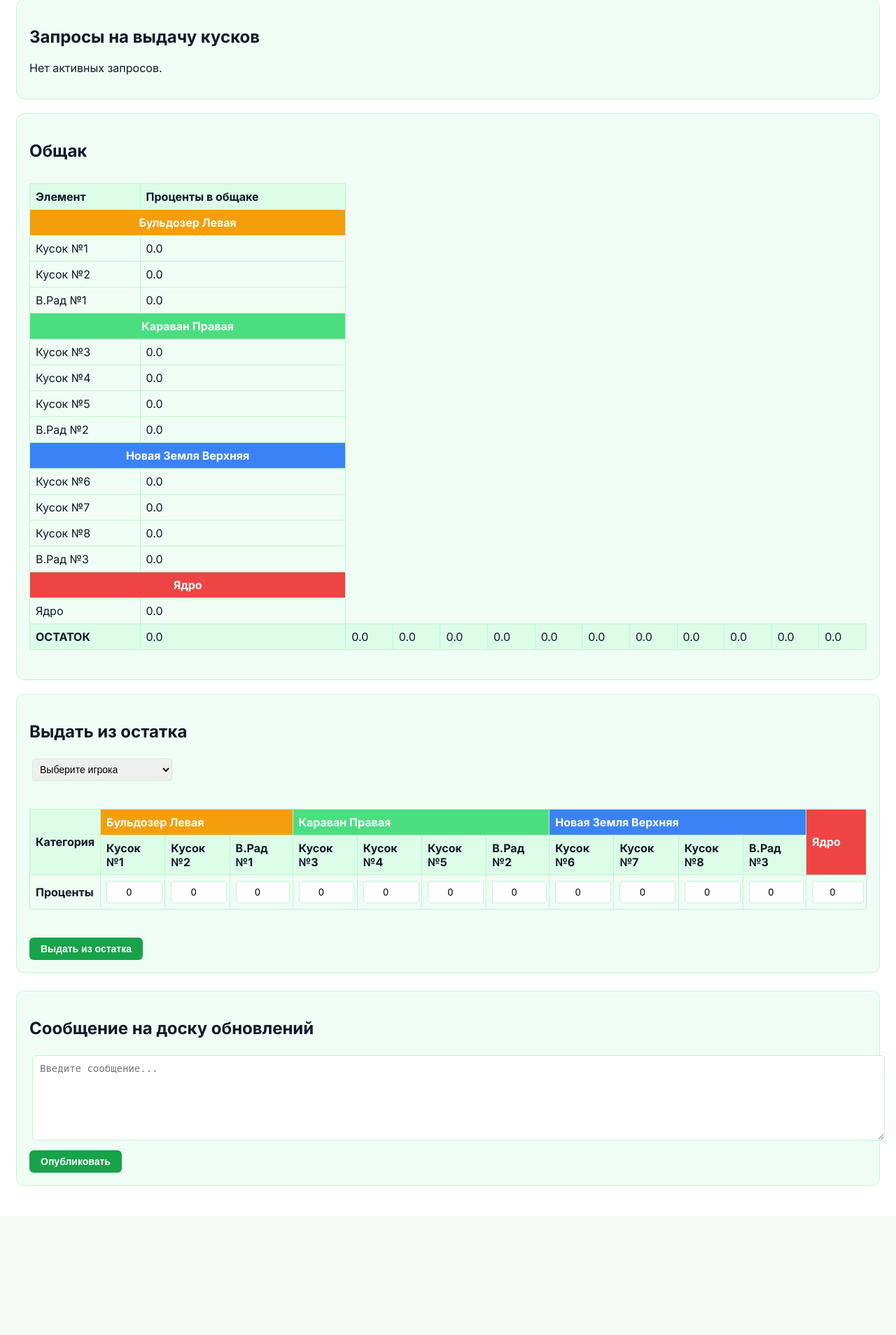
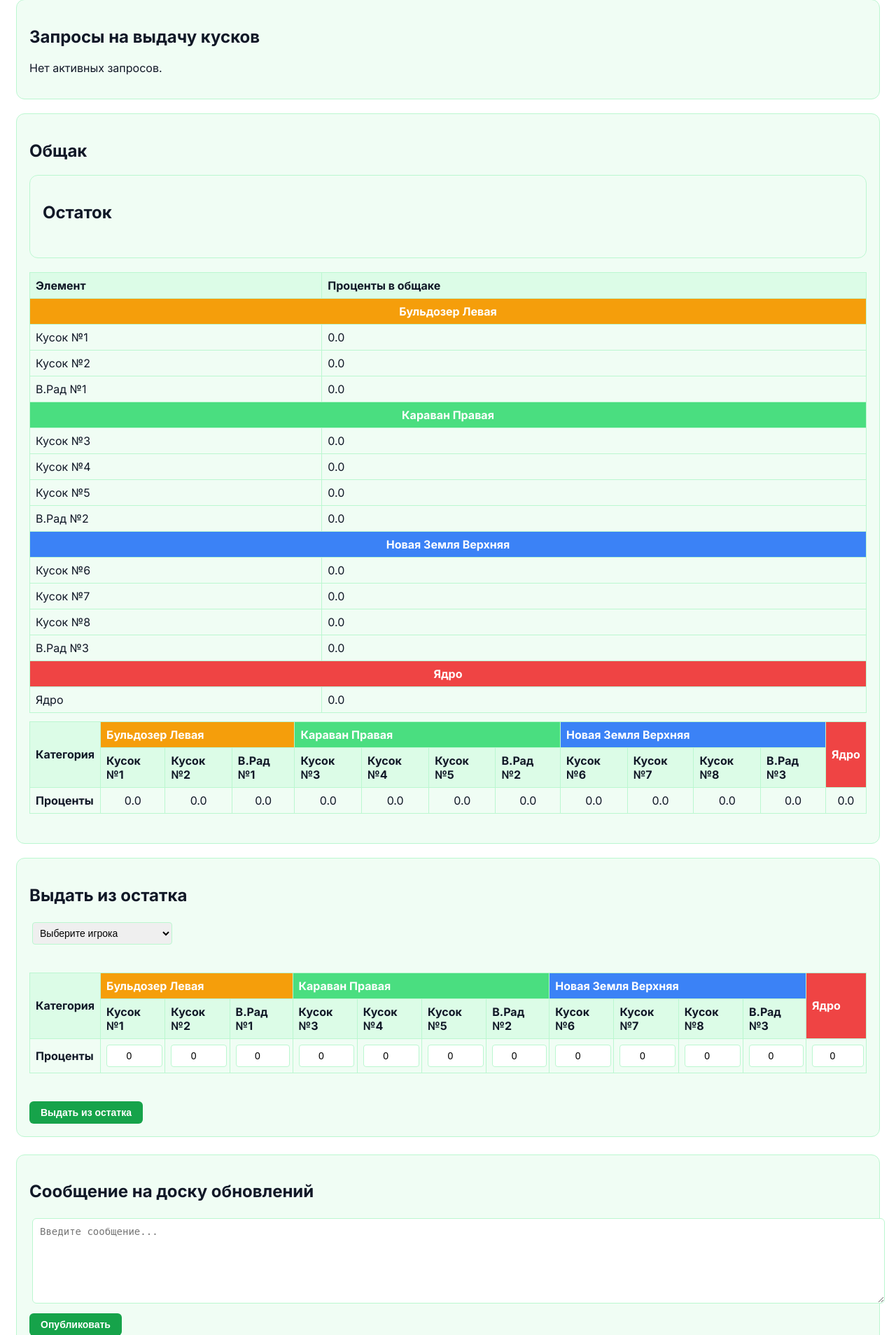
Before and after one commit to volifnap123-lgtm/brazzers-clan2, a Flask app: page /admin-panel in a window 1280 px wide. Shown: the part 982-2890 px from the top of the page at 70% size. Before the commit the page ends 2677 px from the top, so only its background shows below. Run offline with Flask 3, Linux system fonts and the light colour scheme; a user stored in the database is signed in; data that the repository does not hold is empty.

Commit message:
Update admin_panel.html

```diff
--- a/templates/admin_panel.html
+++ b/templates/admin_panel.html
@@ -329,22 +329,53 @@
                 <tr><td colspan="2" style="background: var(--core); color: white; font-weight: bold; text-align: center;">Ядро</td></tr>
                 <tr><td>Ядро</td><td>{{ "%.1f"|format(common_fund.get('core', 0)) }}</td></tr>
 
-                <!-- ОСТАТОК -->
-                <tr style="background: var(--green-100);">
-                    <td><strong>ОСТАТОК</strong></td>
-                    <td>{{ "%.1f"|format(remainder.get('chunk1', 0)) }}</td>
-                    <td>{{ "%.1f"|format(remainder.get('chunk2', 0)) }}</td>
-                    <td>{{ "%.1f"|format(remainder.get('vr1', 0)) }}</td>
-                    <td>{{ "%.1f"|format(remainder.get('chunk3', 0)) }}</td>
-                    <td>{{ "%.1f"|format(remainder.get('chunk4', 0)) }}</td>
-                    <td>{{ "%.1f"|format(remainder.get('chunk5', 0)) }}</td>
-                    <td>{{ "%.1f"|format(remainder.get('vr2', 0)) }}</td>
-                    <td>{{ "%.1f"|format(remainder.get('chunk6', 0)) }}</td>
-                    <td>{{ "%.1f"|format(remainder.get('chunk7', 0)) }}</td>
-                    <td>{{ "%.1f"|format(remainder.get('chunk8', 0)) }}</td>
-                    <td>{{ "%.1f"|format(remainder.get('vr3', 0)) }}</td>
-                    <td>{{ "%.1f"|format(remainder.get('core', 0)) }}</td>
-                </tr>
+                <!-- Остаток -->
+                <div class="section">
+                    <h2>Остаток</h2>
+                    <div class="table-container">
+                        <table>
+                            <thead>
+                                <tr>
+                                    <th rowspan="2">Категория</th>
+                                    <th colspan="3" style="background: var(--bulldozer); color: white;">Бульдозер Левая</th>
+                                    <th colspan="4" style="background: var(--caravan); color: white;">Караван Правая</th>
+                                    <th colspan="4" style="background: var(--newland); color: white;">Новая Земля Верхняя</th>
+                                    <th rowspan="2" style="background: var(--core); color: white;">Ядро</th>
+                                </tr>
+                                <tr>
+                                    <th>Кусок №1</th>
+                                    <th>Кусок №2</th>
+                                    <th>В.Рад №1</th>
+                                    <th>Кусок №3</th>
+                                    <th>Кусок №4</th>
+                                    <th>Кусок №5</th>
+                                    <th>В.Рад №2</th>
+                                    <th>Кусок №6</th>
+                                    <th>Кусок №7</th>
+                                    <th>Кусок №8</th>
+                                    <th>В.Рад №3</th>
+                                </tr>
+                            </thead>
+                            <tbody>
+                                <tr>
+                                    <td><strong>Проценты</strong></td>
+                                    <td style="padding: 8px; text-align: center;">{{ "%.1f"|format(remainder.get('chunk1', 0)) }}</td>
+                                    <td style="padding: 8px; text-align: center;">{{ "%.1f"|format(remainder.get('chunk2', 0)) }}</td>
+                                    <td style="padding: 8px; text-align: center;">{{ "%.1f"|format(remainder.get('vr1', 0)) }}</td>
+                                    <td style="padding: 8px; text-align: center;">{{ "%.1f"|format(remainder.get('chunk3', 0)) }}</td>
+                                    <td style="padding: 8px; text-align: center;">{{ "%.1f"|format(remainder.get('chunk4', 0)) }}</td>
+                                    <td style="padding: 8px; text-align: center;">{{ "%.1f"|format(remainder.get('chunk5', 0)) }}</td>
+                                    <td style="padding: 8px; text-align: center;">{{ "%.1f"|format(remainder.get('vr2', 0)) }}</td>
+                                    <td style="padding: 8px; text-align: center;">{{ "%.1f"|format(remainder.get('chunk6', 0)) }}</td>
+                                    <td style="padding: 8px; text-align: center;">{{ "%.1f"|format(remainder.get('chunk7', 0)) }}</td>
+                                    <td style="padding: 8px; text-align: center;">{{ "%.1f"|format(remainder.get('chunk8', 0)) }}</td>
+                                    <td style="padding: 8px; text-align: center;">{{ "%.1f"|format(remainder.get('vr3', 0)) }}</td>
+                                    <td style="padding: 8px; text-align: center;">{{ "%.1f"|format(remainder.get('core', 0)) }}</td>
+                                </tr>
+                            </tbody>
+                        </table>
+                    </div>
+                </div>
             </tbody>
         </table>
     </div>
```
